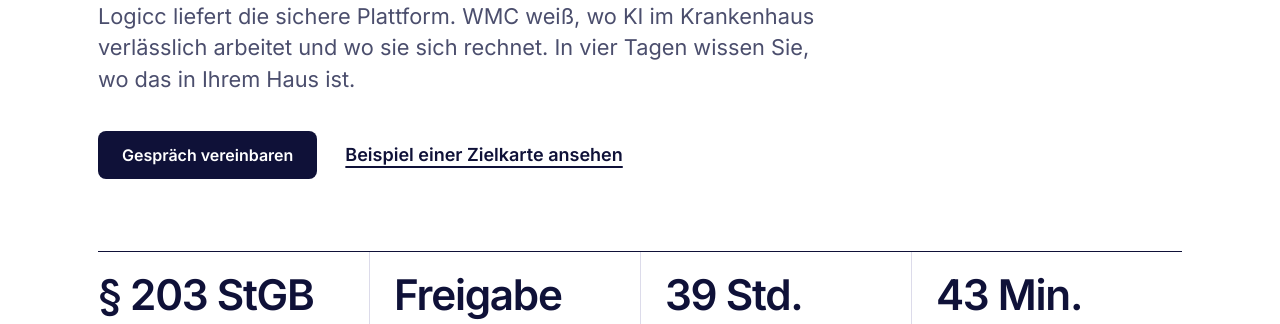
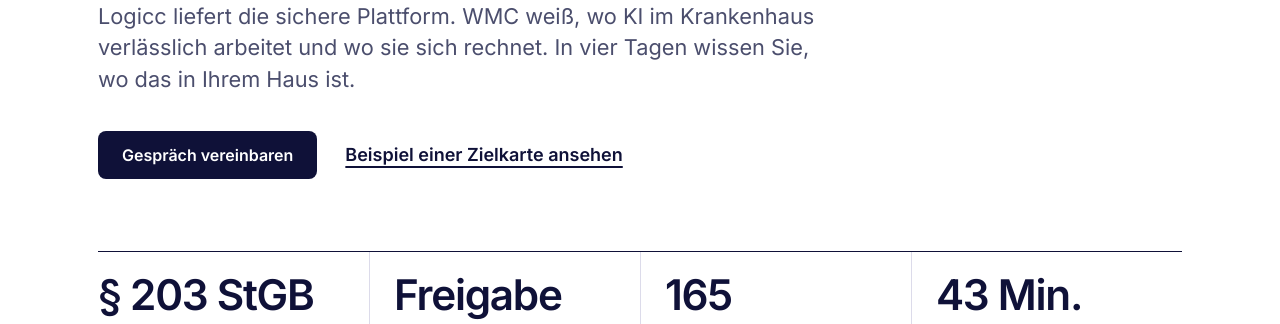
Before and after one commit to ttinschmann/wmc-plattform-de, a plain HTML site: page ki-im-krankenhaus/index.html in a window 1280 px wide. Shown: the part 437-761 px from the top of the page. Drawn offline with Linux system fonts and the light colour scheme.

Commit message:
KI im Krankenhaus: Belegzeile nennt 165 Ansatzpunkte statt 39 Stunden
Co-Authored-By: Claude Fable 5.2 <noreply@anthropic.com>
Claude-Session: https://claude.ai/code/session_0138sUrEaC8uknTR56LSg1m9

```diff
--- a/ki-im-krankenhaus/index.html
+++ b/ki-im-krankenhaus/index.html
@@ -23,7 +23,7 @@
   <ul class="facts">
     <li><b>§ 203 StGB</b><span>Sicher: Vereinbarung für Berufsgeheimnisträger, Speicherung in Deutschland, kein Training mit Ihren Daten<sup><a href="#q6">6</a></sup></span></li>
     <li><b>Freigabe</b><span>Zuverlässig: Jede Anwendung geben die Fachleute Ihres Hauses frei, bevor sie in den Alltag geht</span></li>
-    <li><b>39 Std.</b><span>Dort, wo es sich lohnt: so viel Zeit je Woche haben wir in vier Tagen und 16 Gesprächen in einem Haus mit rund 150 Betten gefunden. Vorläufiger Stand</span></li>
+    <li><b>165</b><span>Dort, wo es sich lohnt: so viele Ansatzpunkte für KI haben wir in vier Tagen in einem Haus mit rund 150 Betten gefunden. Vorläufiger Stand</span></li>
     <li><b>43 Min.</b><span>kommen je Person und Tag zurück, wenn KI bei der Verwaltungsarbeit hilft; Versuch mit 30.000 Beschäftigten<sup><a href="#q1">1</a></sup></span></li>
   </ul>
 </div></section>
```
